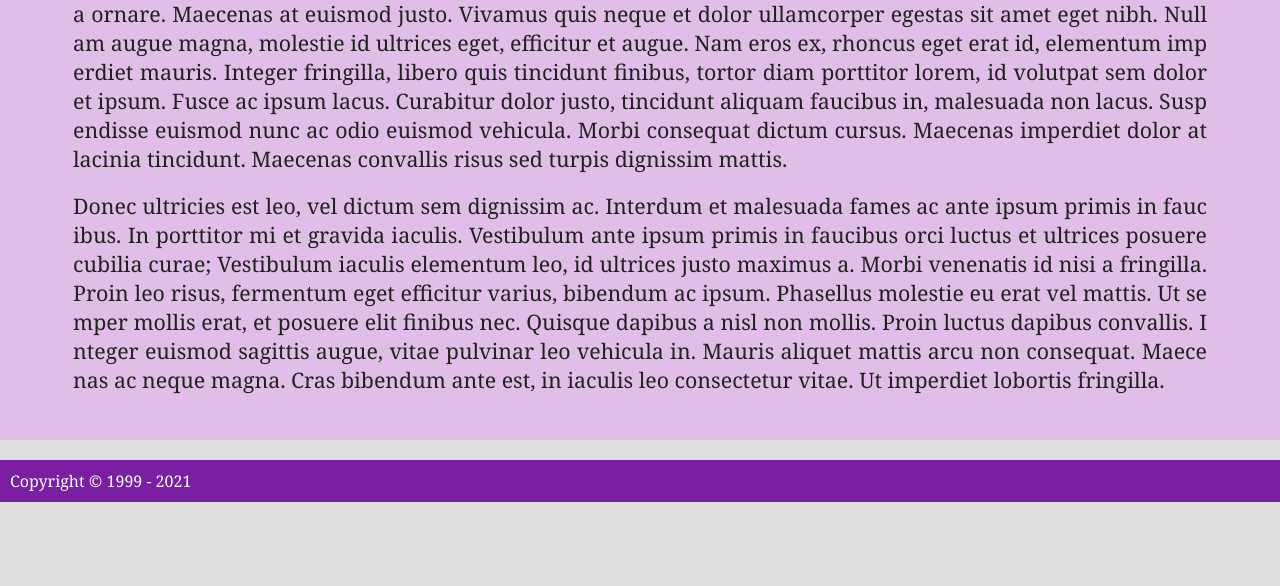
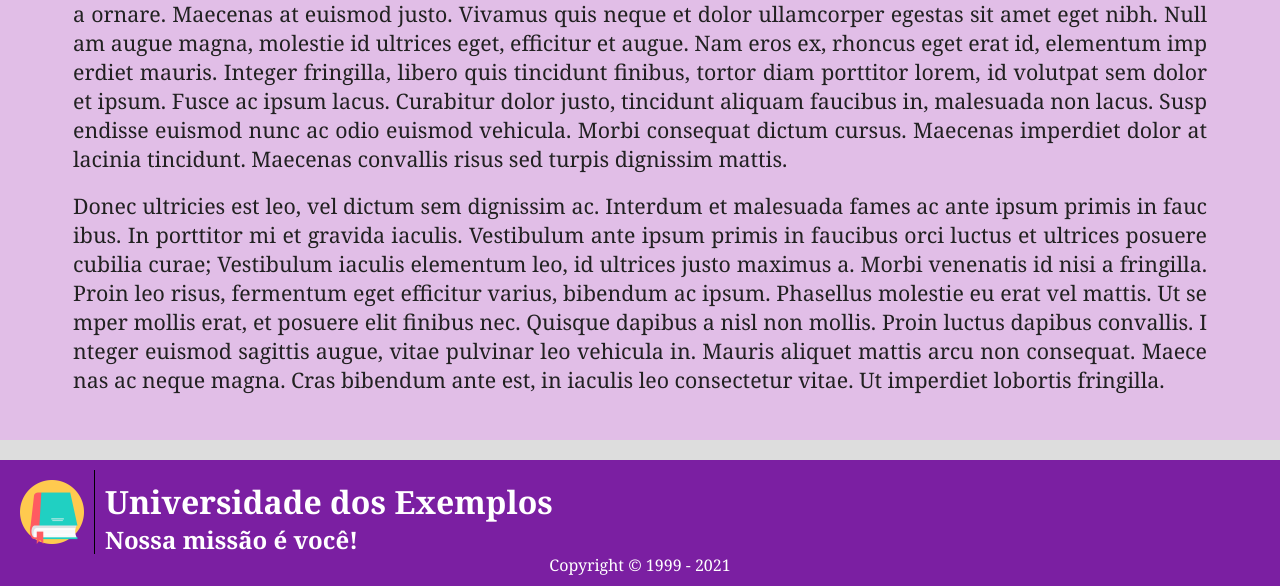
Before and after one commit to JohnnyPCooper/UniversidadeDosExemplos, a plain HTML site: page index.html in a window 1280 px wide. Shown: the part 3077-3663 px from the top of the page. Before the commit the page ends 3579 px from the top, so only its background shows below. Drawn offline with Linux system fonts and the light colour scheme.

Commit message:
Elaboração do footer e um pouco de estilização

```diff
--- a/_css/estilo.css
+++ b/_css/estilo.css
@@ -215,3 +215,22 @@ div#menu-horizontal{
   right: 5em;
   position: absolute;
 }
+div#logo-info{
+  width: 64px;
+  height: 64px;
+  float: left;
+  padding: 10px;
+}
+div#logo-info img{
+  width: inherit;
+}
+div#info-titulo{
+  height: 64px;
+  float: left;
+  border-left: 1px solid black;
+  padding: 10px;
+}
+p#Copyright{
+  text-align: center;
+  clear: both;
+}
--- a/index.html
+++ b/index.html
@@ -77,7 +77,14 @@
                     Donec ultricies est leo, vel dictum sem dignissim ac. Interdum et malesuada fames ac ante ipsum primis in faucibus. In porttitor mi et gravida iaculis. Vestibulum ante ipsum primis in faucibus orci luctus et ultrices posuere cubilia curae; Vestibulum iaculis elementum leo, id ultrices justo maximus a. Morbi venenatis id nisi a fringilla. Proin leo risus, fermentum eget efficitur varius, bibendum ac ipsum. Phasellus molestie eu erat vel mattis. Ut semper mollis erat, et posuere elit finibus nec. Quisque dapibus a nisl non mollis. Proin luctus dapibus convallis. Integer euismod sagittis augue, vitae pulvinar leo vehicula in. Mauris aliquet mattis arcu non consequat. Maecenas ac neque magna. Cras bibendum ante est, in iaculis leo consectetur vitae. Ut imperdiet lobortis fringilla.</p><br><br></div>
             </div>
             <footer>
-            <p>Copyright &copy 1999 - 2021</p>
+            <div id="logo-info">
+                <img src="_img/logotipo.png"/>
+            </div>
+            <div id="info-titulo">
+                <h1>Universidade dos Exemplos</h1>
+                <h2>Nossa missão é você!</h2>
+            </div><br>
+            <p id="Copyright">Copyright &copy 1999 - 2021</p>
             </footer>
         </div>
     </body>
```
